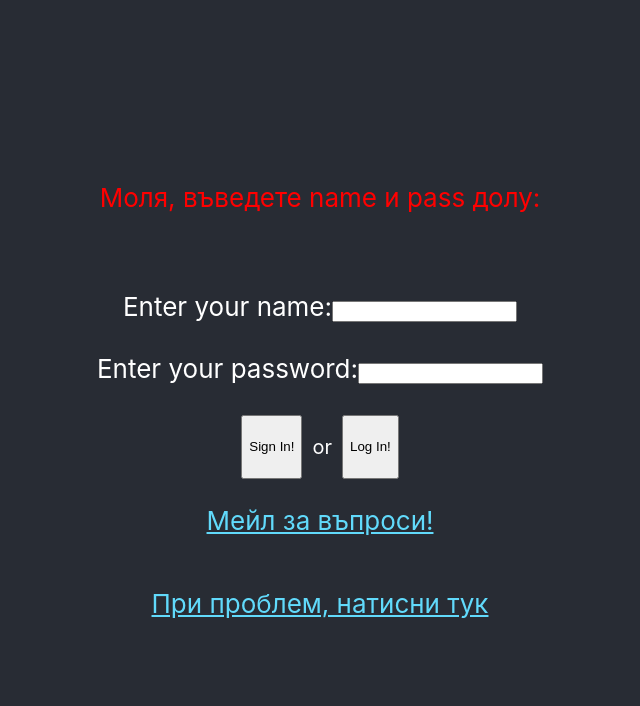
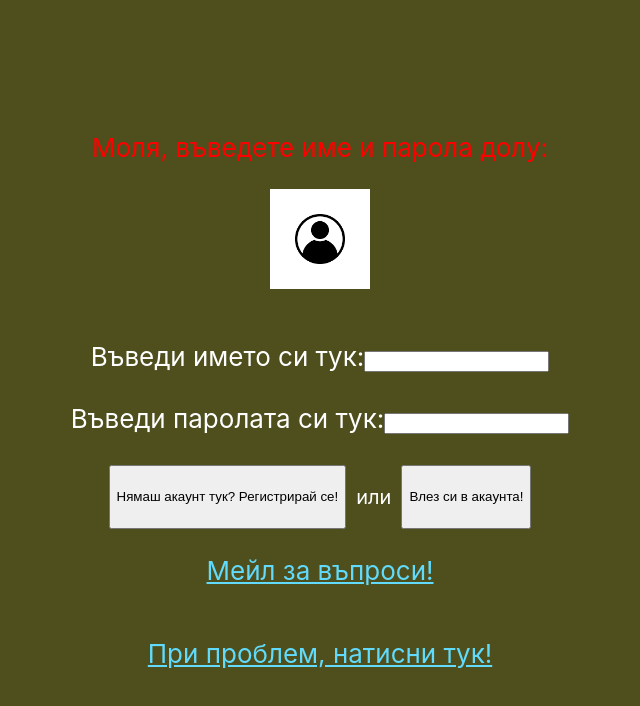
Before and after one commit to viXa221/course, a React (Create React App) app: page / in a window 1280 px wide. Shown: the top 706 px of the page, without its empty margins (320-960 px from the left). Built offline with nearby package versions, Linux system fonts and the light colour scheme.

Commit message:
Adding Some new text and pic

```diff
--- a/src/App.css
+++ b/src/App.css
@@ -1,6 +1,9 @@
-.button-container{
-  display: flex;
-  gap: 10px;
+img{
+  display:block;
+  background: none;
+  margin: 0;
+  padding: 0;
+  border: none;
 }
 .red-text{
   color:red;
@@ -21,7 +24,7 @@
 }
 
 .App-header {
-  background-color: #282c34;
+  background-color: #4e4f1c;
   min-height: 100vh;
   display: flex;
   flex-direction: column;
--- a/src/App.js
+++ b/src/App.js
@@ -1,33 +1,39 @@
-// import logo from './logo.svg';
+// import login from './login.jpg';
 import { useState } from 'react';
+//useState хука ни позвовява в случая, да следим дали
+// потребителя е на логин или регистър страницата
 import './App.css';
 
 function App() {
+  const [nameRegister, passRegister, setIsLogin] = useState(true);
   return (
     <div className="App">
       <header className="App-header">
-      <p style={{color:'red'}}>Моля, въведете name и pass долу:</p>
-
-      {/* <img src={logo} className="App-logo" alt="logo" /> */}
+      <p style={{color:'red'}}>Моля, въведете име и парола долу:</p>
+      {/* <img src={login.jpg} className="App-logo" alt="logo" /> */}
+      <img src={require('./login2.jpg')} alt='login' width='100px'></img>
 
         <p>
          </p>
         <form>
-          <label id='nameRegister()'>Enter your name:
+          <label id='nameRegister()'>Въведи името си тук:
             <input type="text"/>
           </label>
         </form>
         <br></br>
         <form>
-          <label id='passRegister()'>Enter your password:
+          <label id='passRegister()'>Въведи паролата си тук:
             <input type="text"/>
           </label>
           </form>
         <br></br>
         <div style={{ display: 'flex', gap: '10px'}}>
-        <button onclick="SignIn()" type="button" placeholder="">Sign In!</button>
-        <p style={{ fontSize: '20px'}}>or</p>
-        <button onclick="LogIn()" type="button" placeholder="">Log In!</button>
+        {/* <button onclick="Register()" type="button" placeholder="">Register!</button> */}
+        <button id="newRegister()" onClick={() => setIsLogin(! nameRegister)}>
+          {nameRegister ? "Нямаш акаунт тук? Регистрирай се!" : "Вече имаш създаден продил? Влез!"}
+        </button>
+        <p style={{ fontSize: '20px'}}>или</p>
+                <button id="LogIn()" type="button" placeholder="">Влез си в акаунта! </button>
         </div>
       <a
       className="App-link"
@@ -40,7 +46,7 @@ function App() {
           target="_blank"
           rel="noopener noreferrer"
         >
-          <p>При проблем, натисни тук</p>
+          <p>При проблем, натисни тук!</p>
 
          </a>
       </header>
```
Also changed, not shown: src/login2.jpg (added), src/logo.svg (deleted).
